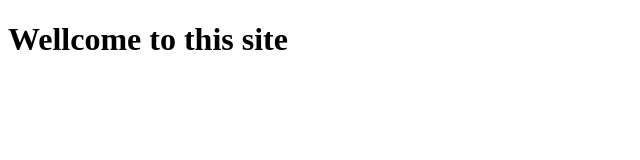
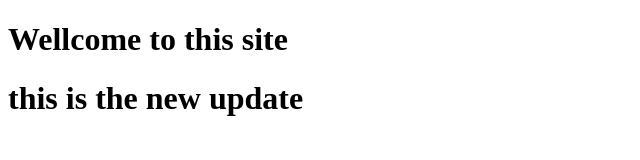
Before and after one commit to koyra/hello-world, a plain HTML site: page index.html in a window 1280 px wide. Shown: the whole page, without its empty margins (0-640 px from the left). Drawn offline with Linux system fonts and the light colour scheme.

Commit message:
added an update to the index file

```diff
--- a/index.html
+++ b/index.html
@@ -6,6 +6,7 @@
 </head>
 <body>
 <h1>Wellcome to this site </h1>
+<h1>this is the new update</h1>
 
 </body>
 </html>
```
